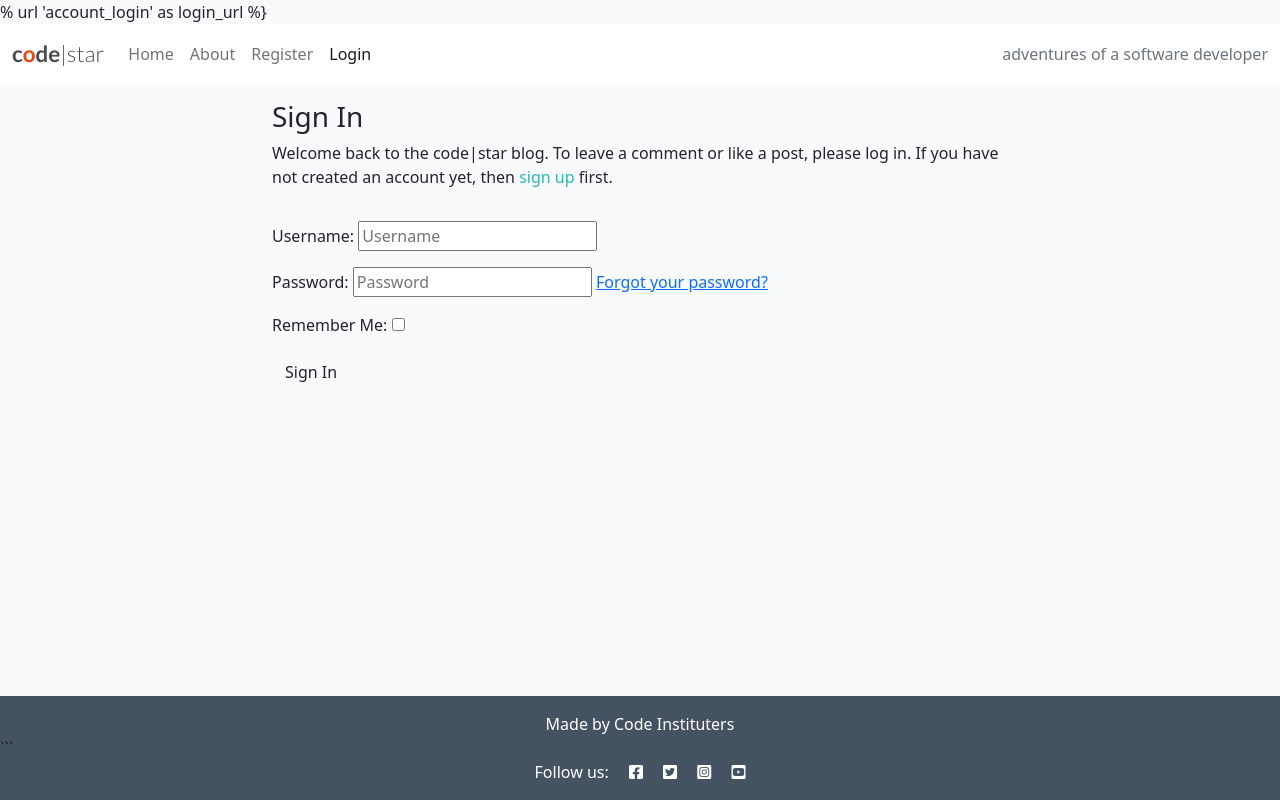
After one commit to newworldhost/django-blog, a Django app: page /accounts/login/ in a window 1280 px wide. The commit adds this page. Run offline with Django 5.2, Linux system fonts and the light colour scheme; some libraries are stand-ins or nearby versions.

Commit message:
login logout added

```diff
--- /dev/null
+++ b/about/templates/account/login.html
@@ -0,0 +1,34 @@
+{% extends "base.html" %}
+
+{% load i18n %}
+{% load account socialaccount %}
+
+{% block head_title %}{% trans "Sign In" %}{% endblock %}
+
+{% block content %}
+
+<div class="container">
+    <div class="row">
+        <div class="col-md-8 mt-3 offset-md-2">
+            <h3>{% trans "Sign In" %}</h3>
+
+            <p>{% blocktrans %}Welcome back to the code|star blog. To leave a comment or like a post, please log in. If
+                you
+                have not created an account yet, then <a class="link" href="{{ signup_url }}">sign up</a>
+                first.{% endblocktrans %}</p>
+        </div>
+    </div>
+    <div class="row">
+        <div class="col-md-8 mt-3 offset-md-2">
+            <form class="login" method="POST" action="{% url 'account_login' %}">
+                {% csrf_token %}
+                {{ form.as_p }}
+                {% if redirect_field_value %}
+                <input type="hidden" name="{{ redirect_field_name }}" value="{{ redirect_field_value }}" />
+                {% endif %}
+                <button class="btn btn-signup right" type="submit">{% trans "Sign In" %}</button>
+            </form>
+        </div>
+    </div>
+</div>
+{% endblock %}
--- a/codestar/urls.py
+++ b/codestar/urls.py
@@ -23,4 +23,5 @@
     path('admin/', admin.site.urls),
     path('', include("blog.urls"), name="blog-urls"),
     path('summernote/', include('django_summernote.urls')),
+     path("accounts/", include("allauth.urls")),
 ]
--- a/templates/base.html
+++ b/templates/base.html
@@ -1,7 +1,9 @@
 {% load static %}
 {% url 'home' as home_url %}
 {% url 'about' as about_url %}
-
+% url 'account_login' as login_url %}
+{% url 'account_signup' as signup_url %}
+{% url 'account_logout' as logout_url %}
 <!DOCTYPE html>
 <html class="h-100" lang="en">
 
@@ -50,6 +52,19 @@
                           >About</a
                         >
                       </li>
+                      {% if user.is_authenticated %}
+<li class="nav-item">
+	<a class="nav-link {% if request.path == logout_url %}active{% endif %}" aria-current="page" href="{% url 'account_logout' %}">Logout</a>
+</li>
+{% else %}
+<li class="nav-item">
+	<a class="nav-link {% if request.path == signup_url %}active{% endif %}" aria-current="page"
+		href="{% url 'account_signup' %}">Register</a>
+</li>
+<li class="nav-item">
+	<a class="nav-link {% if request.path == login_url %}active{% endif %}" aria-current="page" href="{% url 'account_login' %}">Login</a>
+</li>
+{% endif %}
                 </ul>
                 <span class="navbar-text text-muted">
                     adventures of a software developer
```
Also changed, not shown: about/templates/account/logout.html (added, +29 -0 lines), codestar/settings.py (+9 -0 lines).
